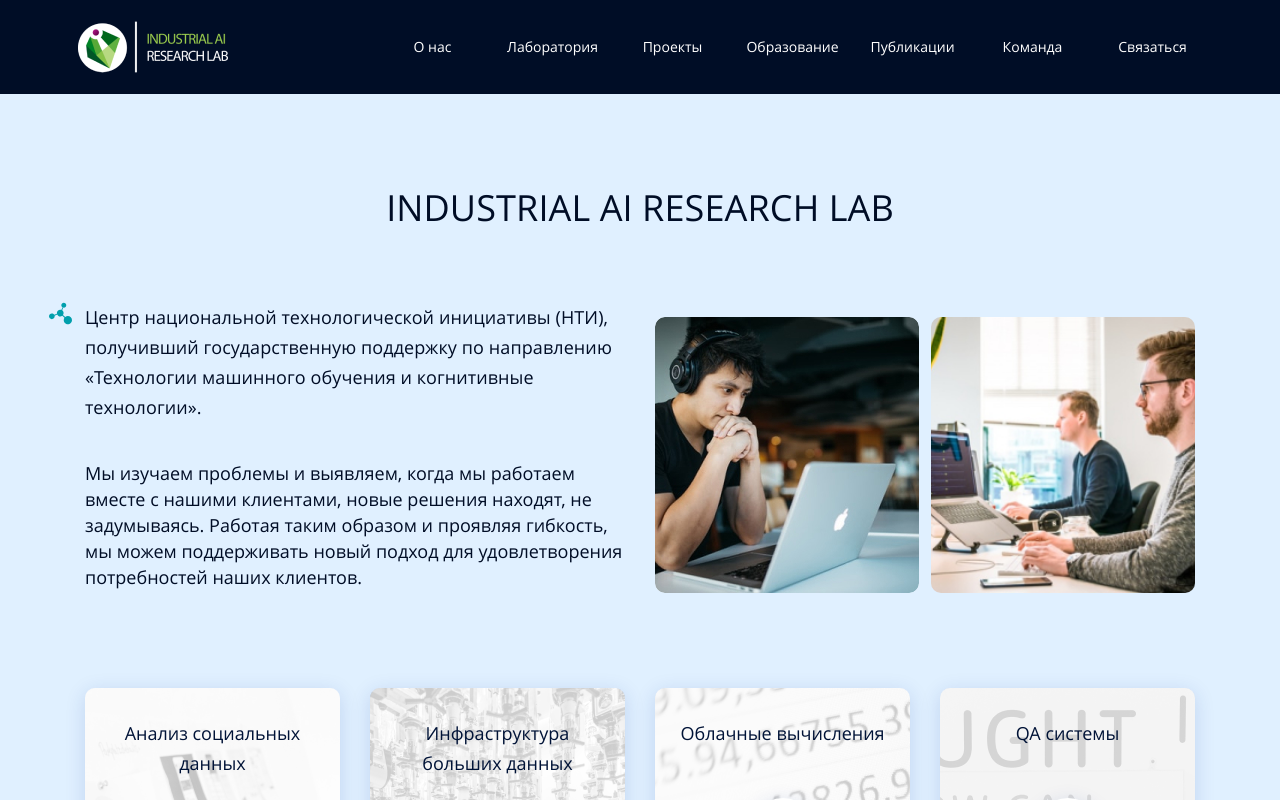
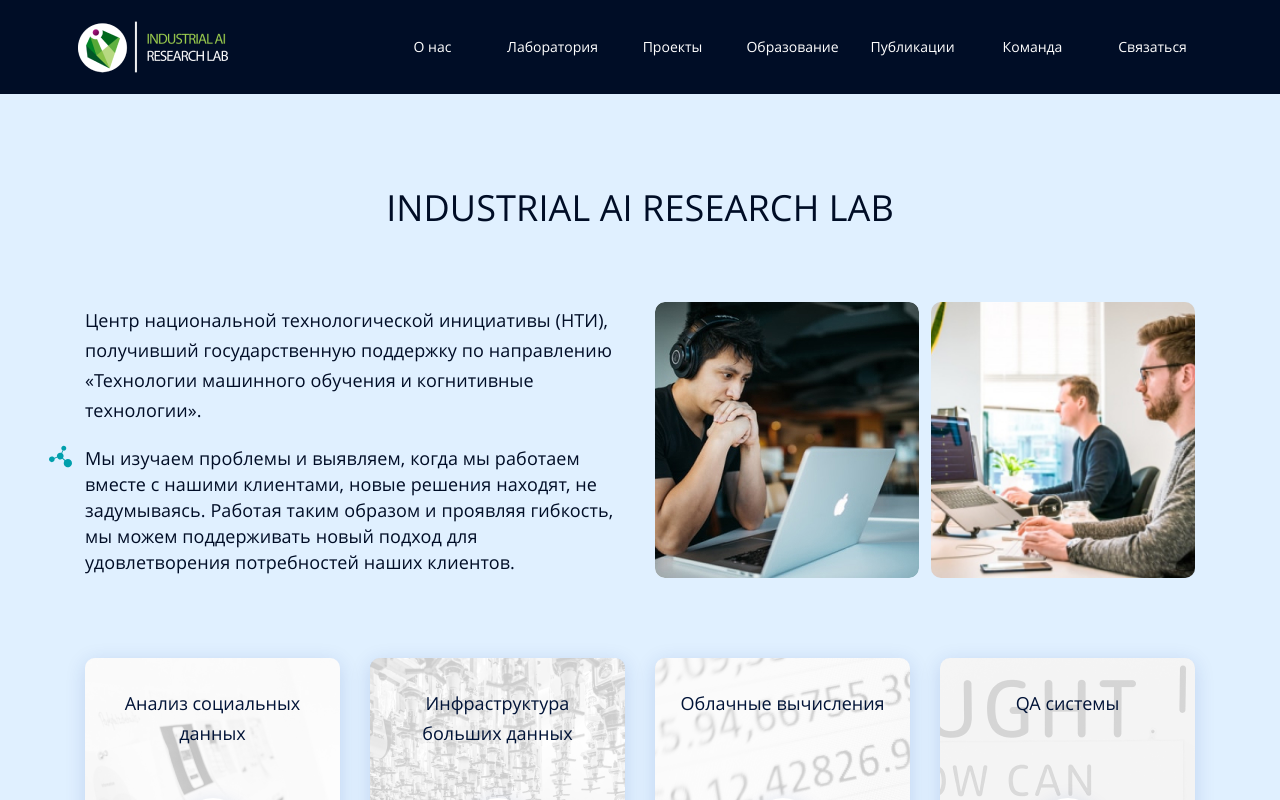
Before and after one commit to frontame/itmo-react, a React (Create React App) app: page / in a window 1280 px wide. Shown: the top 800 px of the page. Built offline with nearby package versions, Linux system fonts and the light colour scheme.

Commit message:
fix: industrial bugs fixed

```diff
--- a/src/components/Industrial/index.jsx
+++ b/src/components/Industrial/index.jsx
@@ -26,13 +26,13 @@ const Industrial = () => {
         <Title>Industrial AI Research Lab</Title>
         <ClabContent>
           <LabContent>
-            <ShareIcon />
             <Note>
               Центр национальной технологической инициативы (НТИ), получивший
               государственную поддержку по направлению «Технологии машинного
               обучения и когнитивные технологии».
             </Note>
             <NoteContaner>
+              <ShareIcon />
               <NoteShare>
                 Мы изучаем проблемы и выявляем, когда мы работаем вместе с
                 нашими клиентами, новые решения находят, не задумываясь. Работая
--- a/src/components/Industrial/styles.jsx
+++ b/src/components/Industrial/styles.jsx
@@ -64,7 +64,7 @@ export const NoteContaner = styled.div`
   padding: 0;
 `;
 
-export const NoteShare = styled.p`
+export const NoteShare = styled(Note)`
   font: var(--main-18-26-light);
 `;
 
--- a/src/components/IndustrialCard/styles.jsx
+++ b/src/components/IndustrialCard/styles.jsx
@@ -76,6 +76,7 @@ export const CardTitle = styled.h3`
   padding: 0;
   font: var(--header-18);
   z-index: 2;
+  min-height: 60px;
 `;
 
 export const CardIcon = styled.img`
```
